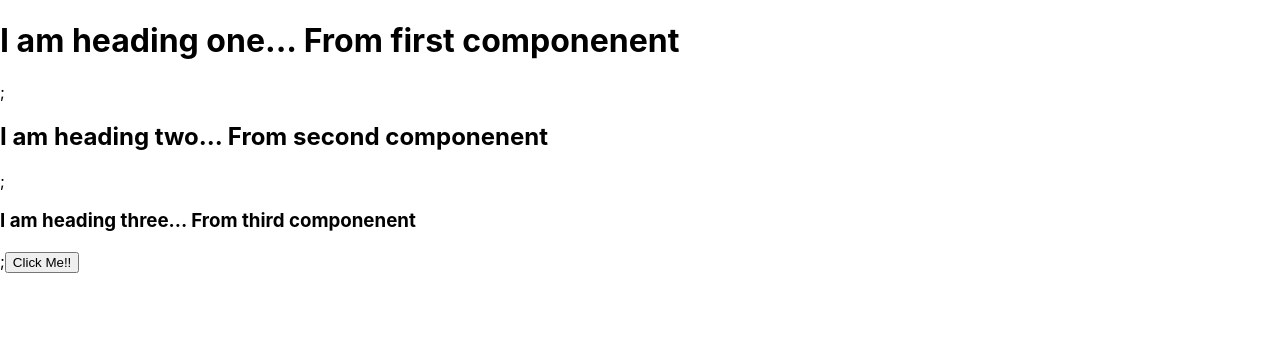
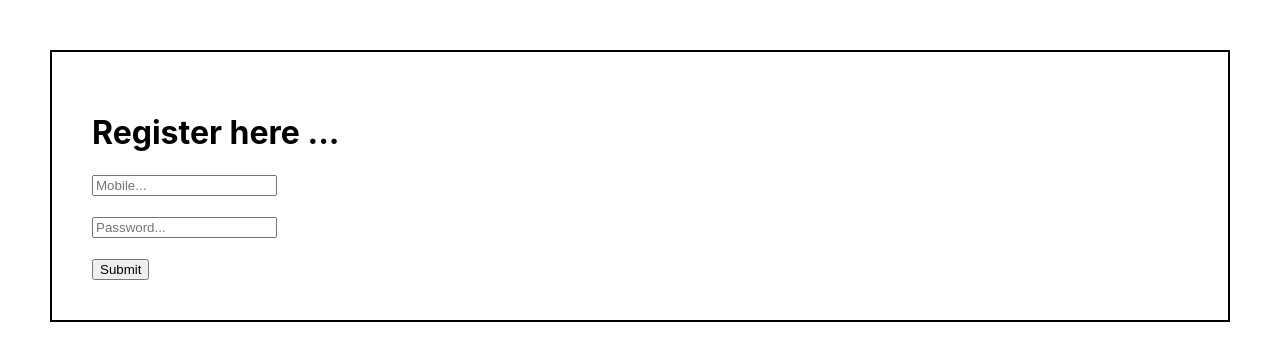
Before and after one commit to sandeshghadage/First_gitFork, a React (Create React App) app: page / in a window 1280 px wide. Shown: the top 360 px of the page. Built offline with nearby package versions, Linux system fonts and the light colour scheme.

Commit message:
React Form

```diff
--- a/src/App.css
+++ b/src/App.css
@@ -36,3 +36,9 @@
     transform: rotate(360deg);
   }
 }
+
+#container {
+  margin: 50px;
+  border: 2px solid black;
+  padding: 40px;
+}
--- a/src/App.js
+++ b/src/App.js
@@ -1,17 +1,26 @@
 import "./App.css";
 import { Fragment } from "react";
-import { Component1 } from "./components";
-import { Component2 } from "./components";
-import { Component3 } from "./components";
-import { Button1 } from "./components";
+import { Compo1 } from "./React_Form";
+import { Compo2 } from "./React_Form";
+import { Compo3 } from "./React_Form";
 
 function App() {
   return (
     <Fragment>
-      <h1>I am heading one... From first componenent</h1>;
-      <h2>I am heading two... From second componenent</h2>;
-      <h3>I am heading three... From third componenent</h3>;
-      <button type="button">Click Me!!</button>
+      <div id="container">
+        {/* <Compo1 heading="Register here ..." />
+        <Compo2 />
+        <Compo3 btnName="Submit" /> */}
+
+        <h1>Register here ...</h1>
+        <input type="text" placeholder="Mobile..." />
+        <div className="divider" />
+        <br />
+        <input type="text" placeholder="Password..." />
+        <div className="divider" />
+        <br />
+        <button>Submit</button>
+      </div>
     </Fragment>
   );
 }
--- /dev/null
+++ b/src/React_Form.js
@@ -0,0 +1,20 @@
+import { Fragment } from "react";
+
+export function Compo1(Props) {
+  return <h1>{Props.heading}</h1>;
+}
+
+export function Compo2() {
+  return (
+    <Fragment>
+      <input type="text" placeholder="Mobile..." />
+      <br />
+      <input type="text" placeholder="Password..." />
+      <div className="divider" />
+    </Fragment>
+  );
+}
+
+export function Compo3(Props) {
+  return <button>{Props.btnName}</button>;
+}
--- a/src/components.js
+++ b/src/components.js
@@ -13,3 +13,20 @@ export function Component3() {
 export function Button1() {
   return <button type="button">Click Me!!</button>;
 }
+
+export function Fun() {
+  return <h1>Sandesh</h1>;
+}
+
+export function Age(props) {
+  return <h1>Sandesh age={props.age} </h1>;
+}
+
+export function Fun3(props) {
+  return (
+    <div>
+      <h1>name={props.name} </h1>
+      <Age age={props.age} />
+    </div>
+  );
+}
```
Also changed, not shown: src/sandesh.js (deleted).
